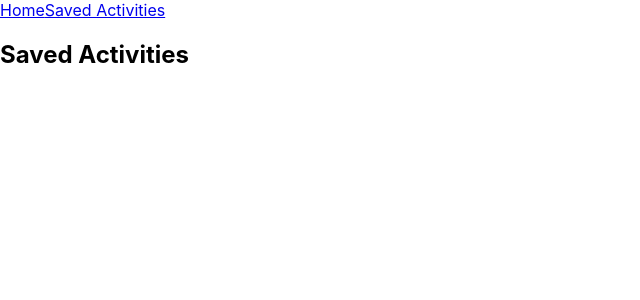
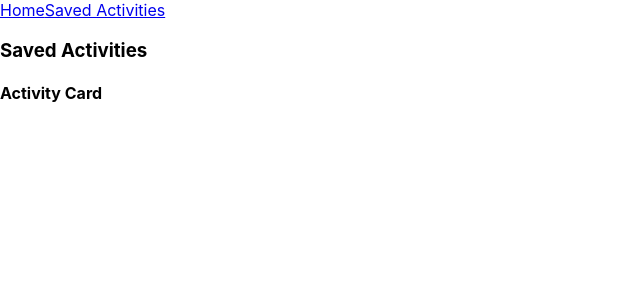
Before and after one commit to alyssabull/idk, a React (Create React App) app: page /saved-activities in a window 1280 px wide. Shown: the top 300 px of the page, without its empty margins (0-640 px from the left). Built offline with nearby package versions, Linux system fonts and the light colour scheme.

Commit message:
Add activity card component

```diff
--- /dev/null
+++ b/src/ActivityCard/ActivityCard.js
@@ -0,0 +1,11 @@
+import './ActivityCard.scss'
+
+const ActivityCard = () => {
+  return(
+    <section>
+      <h1>Activity Card</h1>
+    </section>
+  )
+}
+
+export default ActivityCard;
--- a/src/SavedActivities/SavedActivities.js
+++ b/src/SavedActivities/SavedActivities.js
@@ -1,8 +1,12 @@
+import ActivityCard from '../ActivityCard/ActivityCard.js';
 import './SavedActivities.scss'
 
 const SavedActivities = () => {
   return(
-    <h1>Saved Activities</h1>
+    <section>
+      <h1>Saved Activities</h1>
+      <ActivityCard />
+    </section>
   )
 }
 
```
Also changed, not shown: src/ActivityCard/ActivityCard.scss (added), 1 other file (tests, documents, lock files or other folders).
